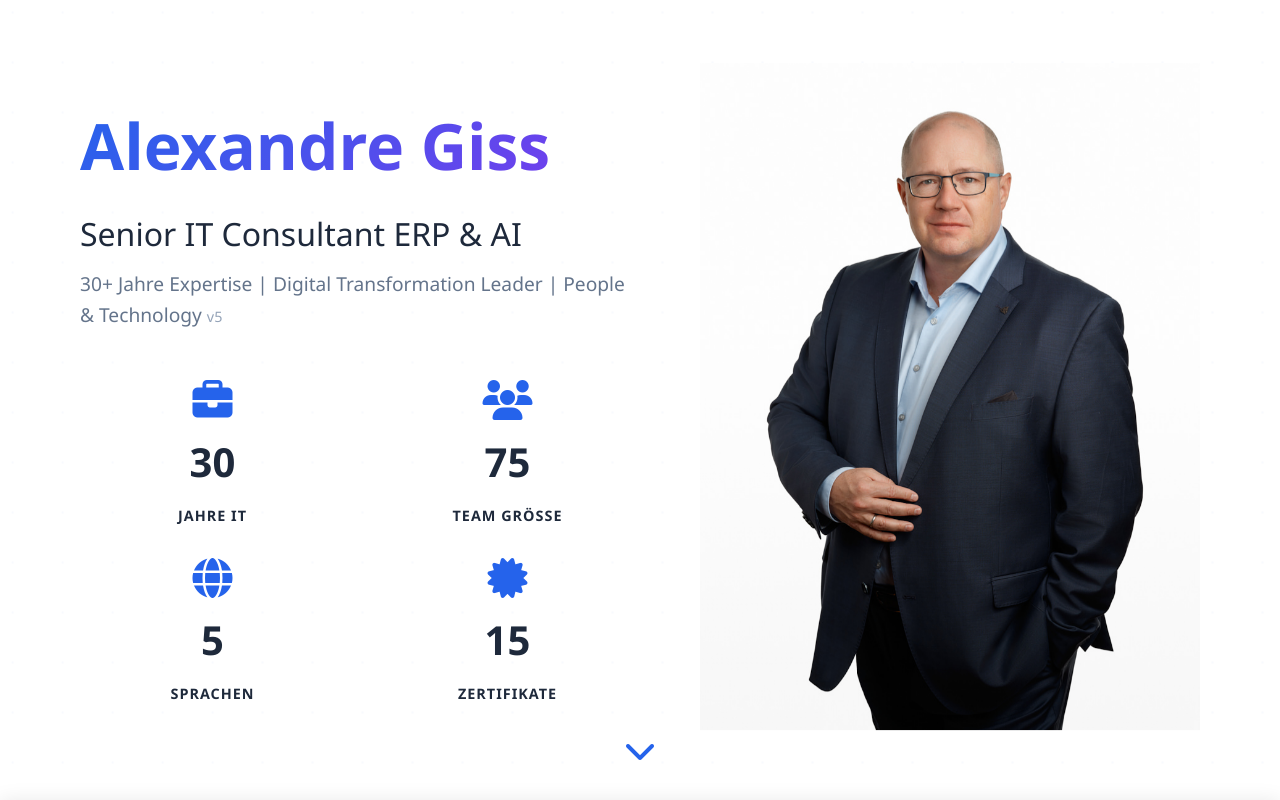
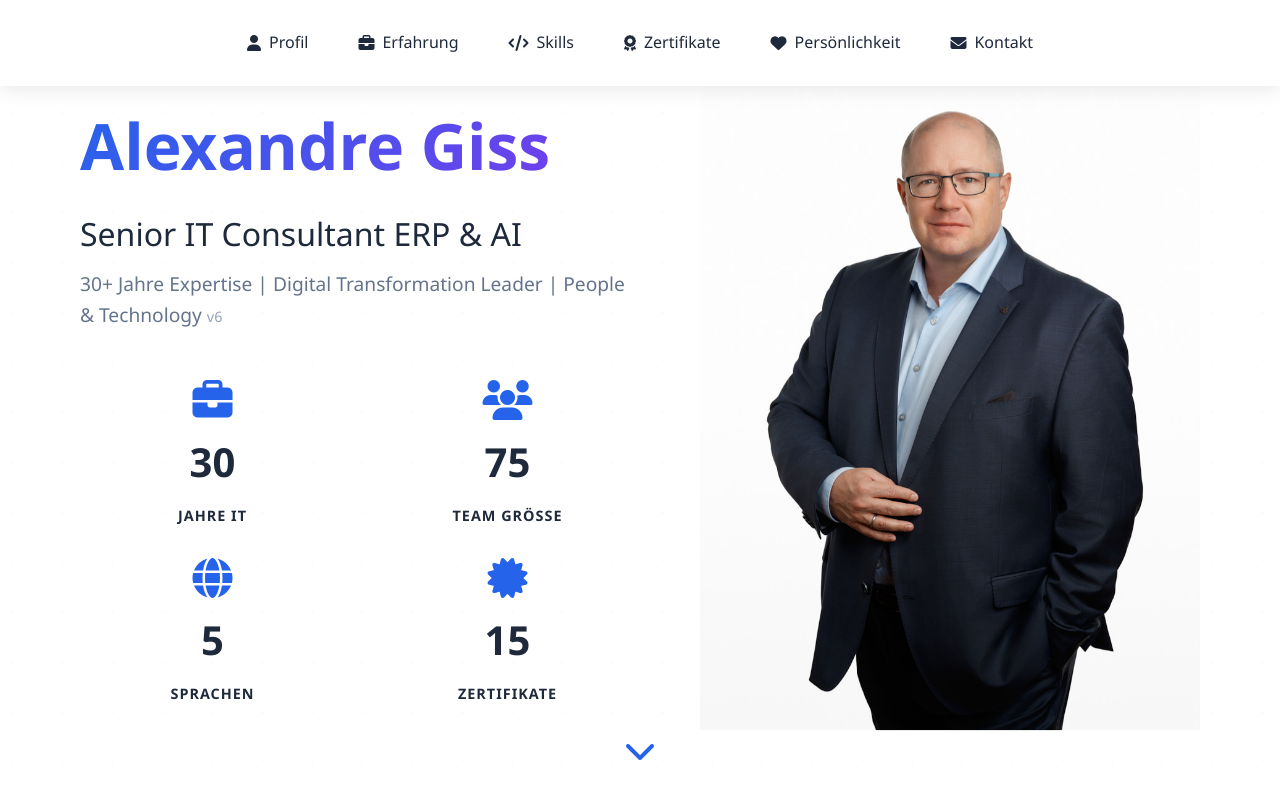
Before and after one commit to XelaG155/AlexGiss, a plain HTML site: page index.html in a window 1280 px wide. Shown: the top 800 px of the page. Drawn offline with nearby package versions, Linux system fonts and the light colour scheme; a script that the page names is missing.

Commit message:
v6: Change navigation to fixed positioning to stay at top when scrolling up

```diff
--- a/index.html
+++ b/index.html
@@ -15,7 +15,7 @@
         <div class="hero-content">
             <h1>Alexandre Giss</h1>
             <h2 class="subtitle">Senior IT Consultant ERP & AI</h2>
-            <p class="tagline">30+ Jahre Expertise | Digital Transformation Leader | People & Technology <span style="color: #94a3b8; font-size: 0.75em; font-weight: 300;">v5</span></p>
+            <p class="tagline">30+ Jahre Expertise | Digital Transformation Leader | People & Technology <span style="color: #94a3b8; font-size: 0.75em; font-weight: 300;">v6</span></p>
             <div class="hero-stats">
                 <div class="stat-item">
                     <i class="fas fa-briefcase"></i>
--- a/styles.css
+++ b/styles.css
@@ -190,8 +190,11 @@ h1 {
 
 /* Navigation */
 .nav-bar {
-    position: sticky;
+    position: fixed;
     top: 0;
+    left: 0;
+    right: 0;
+    width: 100%;
     background: white;
     box-shadow: 0 2px 20px rgba(0,0,0,0.1);
     display: flex;
@@ -225,6 +228,10 @@ h1 {
     padding: 80px 0;
     position: relative;
     z-index: 1;
+}
+
+.section:first-of-type {
+    padding-top: 100px;
 }
 
 .bg-alt {
```
